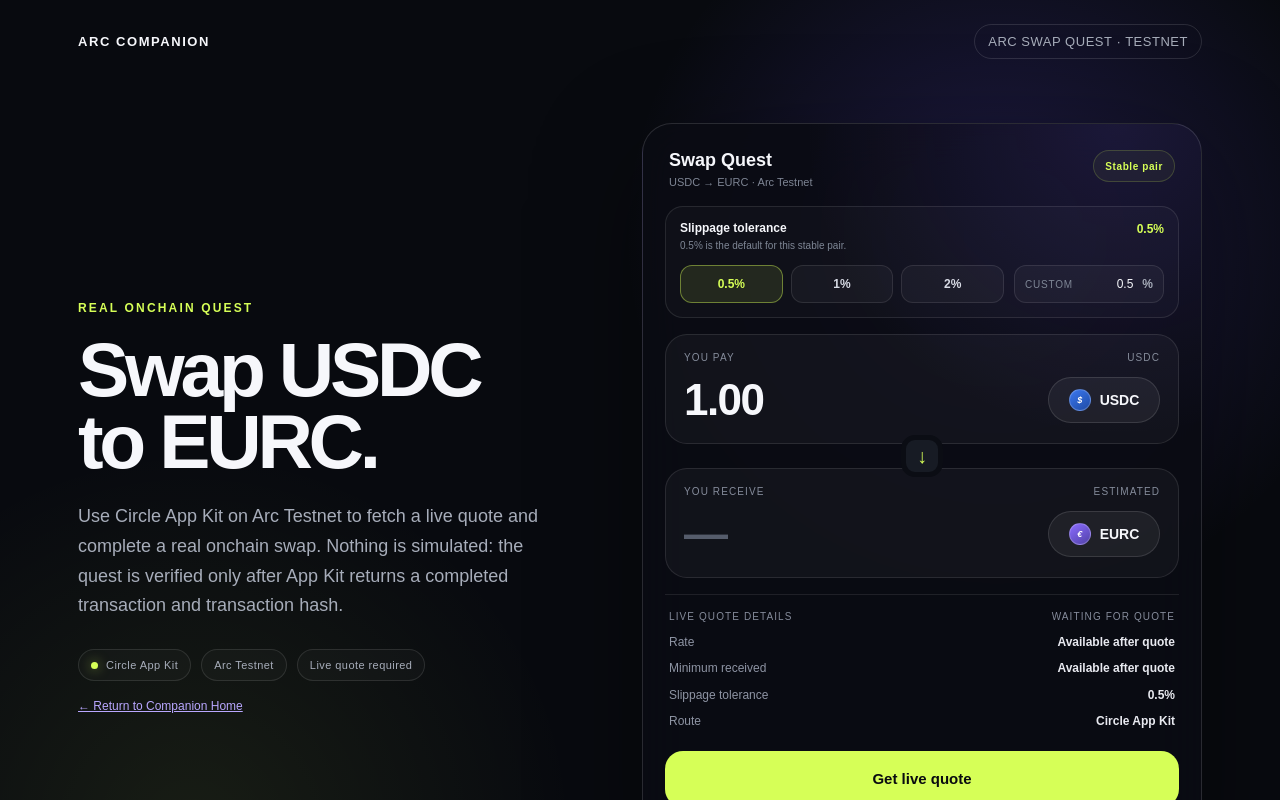
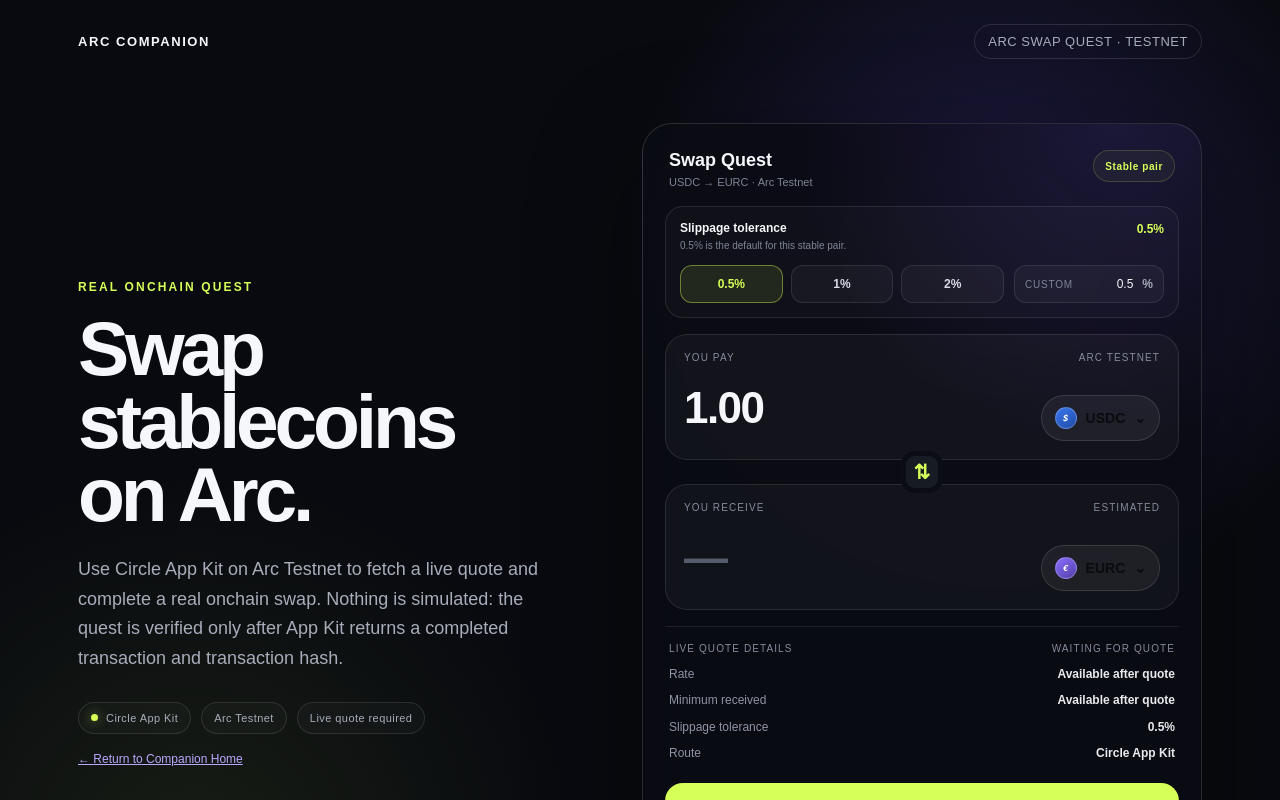
Before and after one commit to AtakanGs/Arc-Onchain-Companion, a Next.js app: page /quest/swap in a window 1280 px wide. Shown: the top 800 px of the page. Built offline with nearby package versions, Linux system fonts and the light colour scheme; what @circle-fin/app-kit would draw is missing.

Commit message:
Fix swap direction, quote refresh and token selectors

```diff
--- a/app/quest/swap/page.tsx
+++ b/app/quest/swap/page.tsx
@@ -9,6 +9,8 @@
 const ARC_CHAIN_ID_HEX = "0x4CEF52";
 const kit = new AppKit();
 const SLIPPAGE_PRESETS = [0.5, 1, 2] as const;
+const TOKENS = ["USDC", "EURC"] as const;
+type Token = (typeof TOKENS)[number];
 
 type Estimate = {
   estimatedOutput?: { amount?: string; token?: string };
@@ -33,19 +35,26 @@
   return cause instanceof Error ? cause.message : "The Arc Testnet swap could not be completed.";
 }
 
-function formatRate(amountIn: string, amountOut?: string) {
+function formatRate(amountIn: string, amountOut: string | undefined, tokenIn: Token, tokenOut: Token) {
   const input = Number(amountIn);
   const output = Number(amountOut);
   if (!Number.isFinite(input) || input <= 0 || !Number.isFinite(output) || output <= 0) return "Available after quote";
-  return `1 USDC = ${(output / input).toFixed(4)} EURC`;
+  return `1 ${tokenIn} = ${(output / input).toFixed(4)} ${tokenOut}`;
 }
 
 function formatPercent(value: number) {
   return Number.isInteger(value) ? value.toFixed(0) : value.toFixed(2).replace(/0+$/, "").replace(/\.$/, "");
 }
 
+function tokenSymbol(token: Token) {
+  return token === "USDC" ? "$" : "€";
+}
+
 export default function ArcSwapQuestPage() {
   const [amount, setAmount] = useState("1.00");
+  const [tokenIn, setTokenIn] = useState<Token>("USDC");
+  const [tokenOut, setTokenOut] = useState<Token>("EURC");
+  const [picker, setPicker] = useState<"in" | "out" | null>(null);
   const [slippagePct, setSlippagePct] = useState("0.5");
   const [estimate, setEstimate] = useState<Estimate | null>(null);
   const [result, setResult] = useState<SwapResult | null>(null);
@@ -62,10 +71,10 @@
   const slippageBps = validSlippage ? Math.round(slippageValue * 100) : 50;
 
   const outputAmount = estimate?.estimatedOutput?.amount;
-  const outputToken = estimate?.estimatedOutput?.token ?? "EURC";
+  const outputToken = (estimate?.estimatedOutput?.token as Token | undefined) ?? tokenOut;
   const minimumAmount = estimate?.stopLimit?.amount;
-  const minimumToken = estimate?.stopLimit?.token ?? "EURC";
-  const rate = formatRate(amount, outputAmount);
+  const minimumToken = estimate?.stopLimit?.token ?? tokenOut;
+  const rate = formatRate(amount, outputAmount, tokenIn, tokenOut);
   const feeSummary = estimate?.fees?.length
     ? estimate.fees.map((fee) => `${fee.amount ?? "—"} ${fee.token ?? ""}${fee.type ? ` · ${fee.type}` : ""}`).join(", ")
     : "Included in live quote";
@@ -82,6 +91,35 @@
     resetQuote();
   }
 
+  function switchDirection() {
+    const previousOutput = outputAmount;
+    setTokenIn(tokenOut);
+    setTokenOut(tokenIn);
+    if (previousOutput && Number(previousOutput) > 0) setAmount(previousOutput);
+    setPicker(null);
+    resetQuote();
+  }
+
+  function chooseToken(side: "in" | "out", token: Token) {
+    if (side === "in") {
+      if (token === tokenOut) {
+        setTokenIn(token);
+        setTokenOut(tokenIn);
+      } else {
+        setTokenIn(token);
+      }
+    } else {
+      if (token === tokenIn) {
+        setTokenOut(token);
+        setTokenIn(tokenOut);
+      } else {
+        setTokenOut(token);
+      }
+    }
+    setPicker(null);
+    resetQuote();
+  }
+
   async function adapterAndParams() {
     if (!window.ethereum) throw new Error("No injected EVM wallet was found.");
     if (!validSlippage) throw new Error("Set slippage between 0.1% and 5%.");
@@ -91,8 +129,8 @@
     const adapter = await createViemAdapterFromProvider({ provider: window.ethereum });
     const params: SwapParams = {
       from: { adapter, chain: "Arc_Testnet" },
-      tokenIn: "USDC",
-      tokenOut: "EURC",
+      tokenIn,
+      tokenOut,
       amountIn: amount,
       config: { slippageBps },
     };
@@ -140,7 +178,7 @@
       <section className={styles.page}>
         <div className={styles.intro}>
           <p className="eyebrow">REAL ONCHAIN QUEST</p>
-          <h1>Swap USDC to EURC.</h1>
+          <h1>Swap stablecoins on Arc.</h1>
           <p className="lede">Use Circle App Kit on Arc Testnet to fetch a live quote and complete a real onchain swap. Nothing is simulated: the quest is verified only after App Kit returns a completed transaction and transaction hash.</p>
           <div className={styles.trustRow}>
             <span className={styles.trustPill}><i className={styles.trustDot} />Circle App Kit</span>
@@ -154,7 +192,7 @@
           <div className={styles.swapHeader}>
             <div className={styles.swapHeaderTitle}>
               <strong>Swap Quest</strong>
-              <span>USDC → EURC · Arc Testnet</span>
+              <span>{tokenIn} → {tokenOut} · Arc Testnet</span>
             </div>
             <span className={styles.headerBadge}>Stable pair</span>
           </div>
@@ -196,34 +234,69 @@
           </div>
 
           <div className={styles.tokenPanel}>
-            <div className={styles.tokenTopline}><span>You pay</span><span>USDC</span></div>
+            <div className={styles.tokenTopline}><span>You pay</span><span>Arc Testnet</span></div>
             <div className={styles.tokenRow}>
               <input
                 className={styles.amountInput}
                 value={amount}
                 onChange={(event) => { setAmount(event.target.value); resetQuote(); }}
                 inputMode="decimal"
-                aria-label="USDC amount to swap"
+                aria-label={`${tokenIn} amount to swap`}
                 placeholder="0.00"
               />
-              <div className={styles.tokenPill}><i className={styles.tokenIcon}>$</i>USDC</div>
+              <div className={styles.tokenSelectWrap}>
+                <button type="button" className={styles.tokenPill} onClick={() => setPicker(picker === "in" ? null : "in")} aria-expanded={picker === "in"}>
+                  <i className={`${styles.tokenIcon} ${tokenIn === "EURC" ? styles.tokenIconEurc : ""}`}>{tokenSymbol(tokenIn)}</i>{tokenIn}<span className={styles.chevron}>⌄</span>
+                </button>
+                {picker === "in" && (
+                  <div className={styles.tokenMenu}>
+                    <span>Select token</span>
+                    {TOKENS.map((token) => (
+                      <button key={token} type="button" className={styles.tokenOption} onClick={() => chooseToken("in", token)}>
+                        <i className={`${styles.tokenIcon} ${token === "EURC" ? styles.tokenIconEurc : ""}`}>{tokenSymbol(token)}</i>
+                        <div><strong>{token}</strong><small>{token === "USDC" ? "USD Coin" : "Euro Coin"}</small></div>
+                        {token === tokenIn && <b>✓</b>}
+                      </button>
+                    ))}
+                  </div>
+                )}
+              </div>
             </div>
           </div>
 
-          <div className={styles.flowButton} aria-hidden="true">↓</div>
+          <button type="button" className={styles.flowButton} onClick={switchDirection} aria-label="Switch swap direction" title="Switch direction">⇅</button>
 
           <div className={styles.tokenPanel}>
             <div className={styles.tokenTopline}><span>You receive</span><span>Estimated</span></div>
             <div className={styles.tokenRow}>
               <div className={`${styles.receiveValue} ${!outputAmount ? styles.muted : ""}`}>{outputAmount ?? "—"}</div>
-              <div className={styles.tokenPill}><i className={`${styles.tokenIcon} ${styles.tokenIconEurc}`}>€</i>{outputToken}</div>
+              <div className={styles.tokenSelectWrap}>
+                <button type="button" className={styles.tokenPill} onClick={() => setPicker(picker === "out" ? null : "out")} aria-expanded={picker === "out"}>
+                  <i className={`${styles.tokenIcon} ${tokenOut === "EURC" ? styles.tokenIconEurc : ""}`}>{tokenSymbol(tokenOut)}</i>{tokenOut}<span className={styles.chevron}>⌄</span>
+                </button>
+                {picker === "out" && (
+                  <div className={styles.tokenMenu}>
+                    <span>Select token</span>
+                    {TOKENS.map((token) => (
+                      <button key={token} type="button" className={styles.tokenOption} onClick={() => chooseToken("out", token)}>
+                        <i className={`${styles.tokenIcon} ${token === "EURC" ? styles.tokenIconEurc : ""}`}>{tokenSymbol(token)}</i>
+                        <div><strong>{token}</strong><small>{token === "USDC" ? "USD Coin" : "Euro Coin"}</small></div>
+                        {token === tokenOut && <b>✓</b>}
+                      </button>
+                    ))}
+                  </div>
+                )}
+              </div>
             </div>
           </div>
 
           <div className={styles.quoteSection}>
             <div className={styles.quoteHeader}>
               <span>Live quote details</span>
-              {estimate ? <span className={styles.statusReady}>Quote ready</span> : <span>Waiting for quote</span>}
+              <div className={styles.quoteHeaderActions}>
+                {estimate && <button type="button" className={styles.refreshButton} onClick={getEstimate} disabled={status === "estimating" || status === "swapping"} title="Refresh live quote">{status === "estimating" ? "Refreshing…" : "↻ Refresh"}</button>}
+                {estimate ? <span className={styles.statusReady}>Quote ready</span> : <span>Waiting for quote</span>}
+              </div>
             </div>
             <div className={styles.quoteGrid}>
               <div className={styles.quoteRow}><span>Rate</span><strong>{rate}</strong></div>
@@ -236,20 +309,20 @@
 
           {!estimate && !result && (
             <button className={styles.primaryButton} onClick={getEstimate} disabled={!validAmount || !validSlippage || status === "estimating" || status === "swapping"}>
-              {status === "estimating" ? "Fetching live quote…" : !validSlippage ? "Set valid slippage" : validAmount ? "Get live quote" : "Enter an amount"}
+              {status === "estimating" ? "Fetching live quote…" : !validSlippage ? "Set valid slippage" : validAmount ? `Get ${tokenIn} → ${tokenOut} quote` : "Enter an amount"}
             </button>
           )}
 
           {estimate && !result && (
             <button className={styles.primaryButton} onClick={executeSwap} disabled={!validSlippage || status === "swapping"}>
-              {status === "swapping" ? "Confirm in wallet…" : `Swap ${amount} USDC → ${outputToken}`}
+              {status === "swapping" ? "Confirm in wallet…" : `Swap ${amount} ${tokenIn} → ${outputToken}`}
             </button>
           )}
 
           {result && (
             <div className={styles.success}>
               <span>QUEST VERIFIED</span>
-              <strong>{result.amountOut ?? outputAmount ?? "—"} EURC received</strong>
+              <strong>{result.amountOut ?? outputAmount ?? "—"} {tokenOut} received</strong>
               {result.explorerUrl && <a href={result.explorerUrl} target="_blank" rel="noreferrer">Verify transaction on ArcScan ↗</a>}
             </div>
           )}
```
